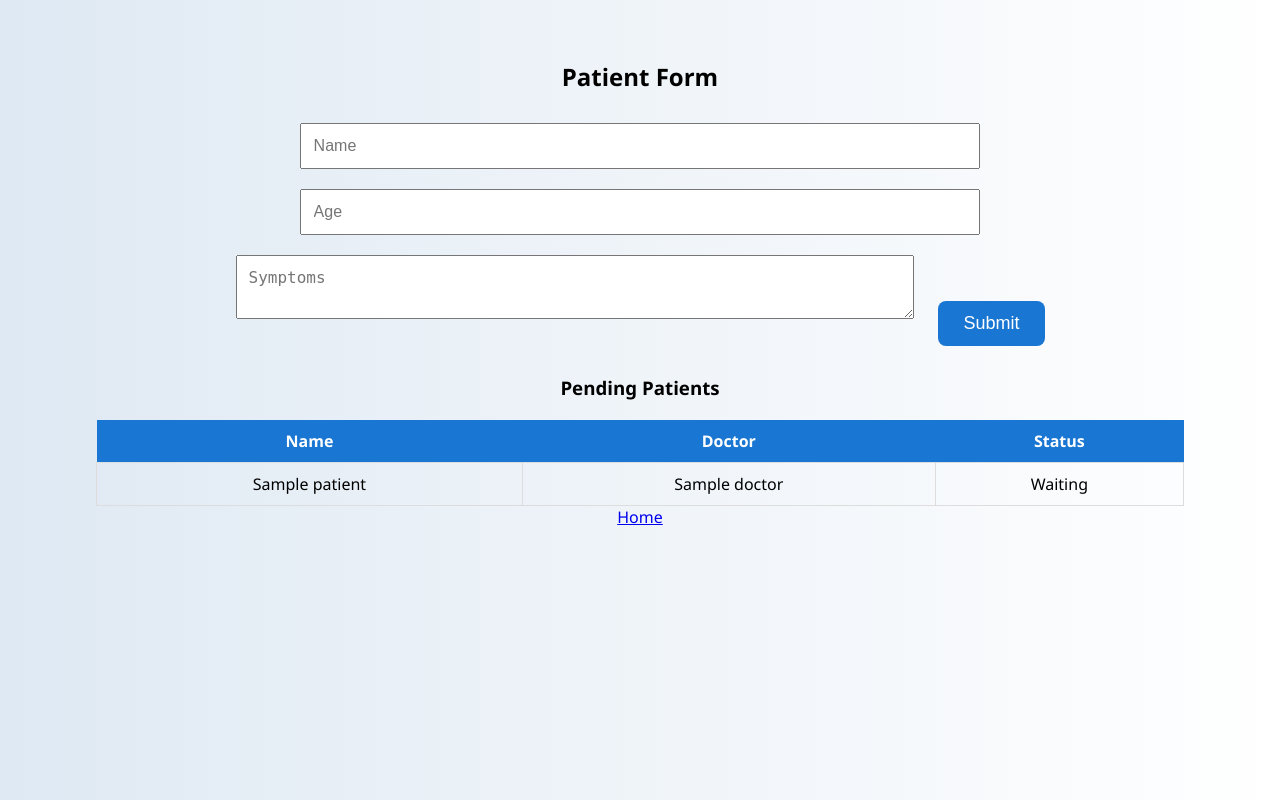
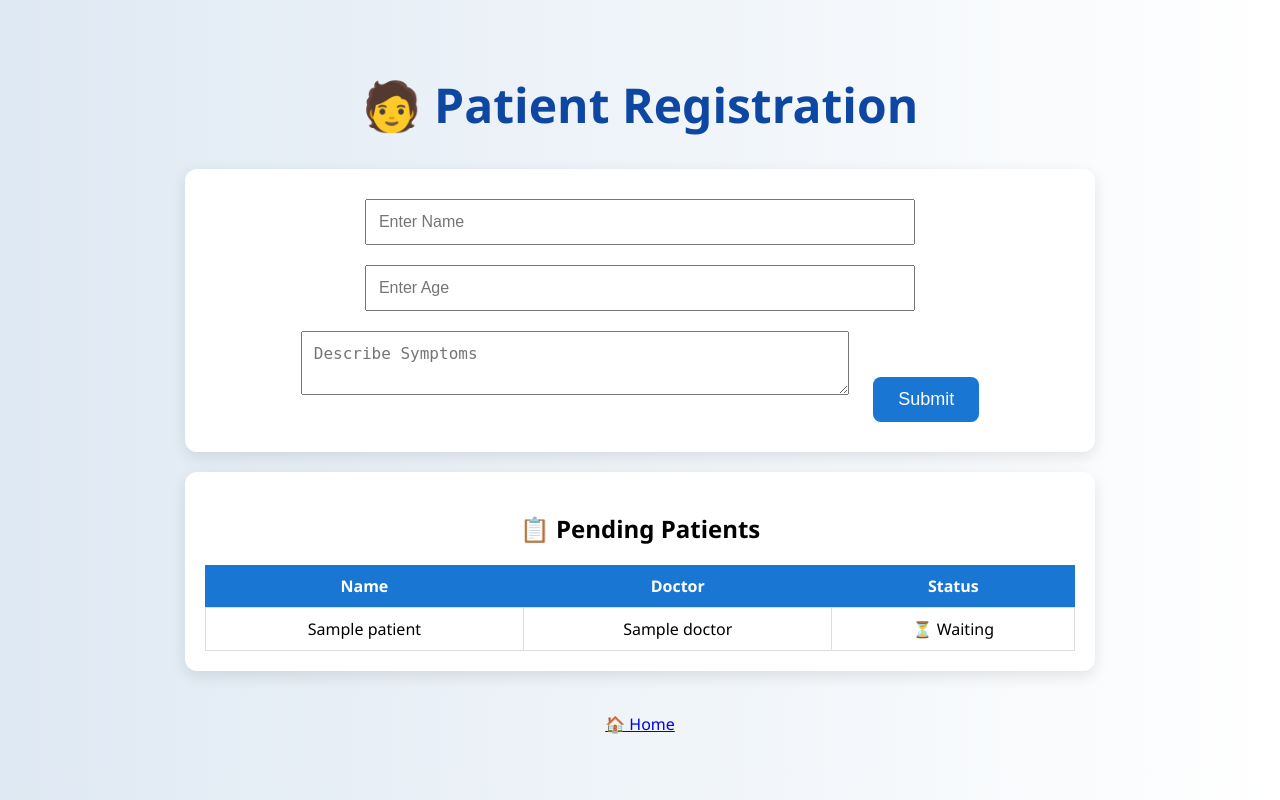
Before and after one commit to nandini-n9993/AI-Hospital-Queue-System, a Flask app: template templates/patient.html in a window 1280 px wide. Run offline with Flask 3, Linux system fonts and the light colour scheme; the template is opened without the code that fills it: most values are stand-ins (such as "Sample title", 1, 10 or a date in 2020).

Commit message:
Update patient.html

```diff
--- a/templates/patient.html
+++ b/templates/patient.html
@@ -3,35 +3,68 @@
 <head>
 <link rel="stylesheet" href="{{ url_for('static', filename='style.css') }}">
 </head>
+
 <body>
 
 <div class="container">
-<h2>Patient Form</h2>
+
+<h1>🧑 Patient Registration</h1>
+
+<div class="card">
 
 <form method="POST">
-<input name="name" placeholder="Name" required>
-<input name="age" placeholder="Age" required>
-<textarea name="symptoms" placeholder="Symptoms" required></textarea>
-<button>Submit</button>
+<input type="text" name="name" placeholder="Enter Name" required>
+<input type="number" name="age" placeholder="Enter Age" required>
+<textarea name="symptoms" placeholder="Describe Symptoms" required></textarea>
+
+<button type="submit">Submit</button>
 </form>
 
+</div>
+
 {% if success %}
-<h3>Assigned: {{ specialist }} (Priority: {{ priority }})</h3>
+<div class="card">
+
+{% if priority == "High" %}
+<h2 style="color:red;">🚨 EMERGENCY CASE</h2>
 {% endif %}
 
-<h3>Pending Patients</h3>
+<h3>Assigned Doctor: {{ specialist }}</h3>
+<h3>Priority Level: {{ priority }}</h3>
+
+</div>
+{% endif %}
+
+<div class="card">
+<h2>📋 Pending Patients</h2>
+
 <table>
-<tr><th>Name</th><th>Doctor</th><th>Status</th></tr>
+<tr>
+<th>Name</th>
+<th>Doctor</th>
+<th>Status</th>
+</tr>
+
 {% for p in patients %}
 <tr>
 <td>{{ p.name }}</td>
 <td>{{ p.doctor }}</td>
-<td>{% if p.done %}Done{% else %}Waiting{% endif %}</td>
+<td>
+{% if p.done %}
+✔ Done
+{% else %}
+⏳ Waiting
+{% endif %}
+</td>
 </tr>
 {% endfor %}
+
 </table>
+</div>
 
-<a href="/">Home</a>
+<br>
+<a href="/">🏠 Home</a>
+
 </div>
 
 </body>
```
